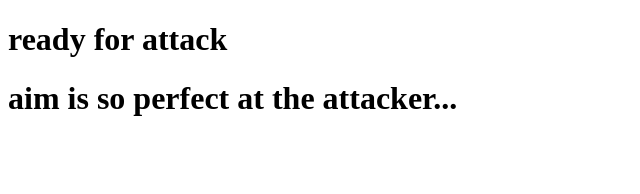
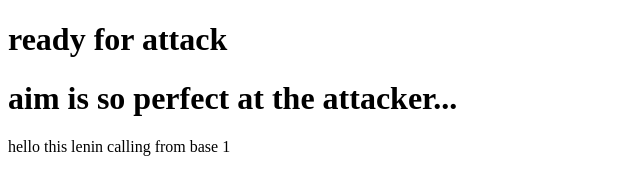
Before and after one commit to BecoolGhub/training_base, a plain HTML site: page index.html in a window 1280 px wide. Shown: the whole page, without its empty margins (0-640 px from the left). Drawn offline with Linux system fonts and the light colour scheme.

Commit message:
feat: added new line

```diff
--- a/index.html
+++ b/index.html
@@ -10,5 +10,7 @@
 <h1>ready for attack</h1>
 <h1>aim is so perfect at the attacker...</h1>
 
+<p>hello this lenin calling from base 1</p>
+
 </body>
 </html>
```
